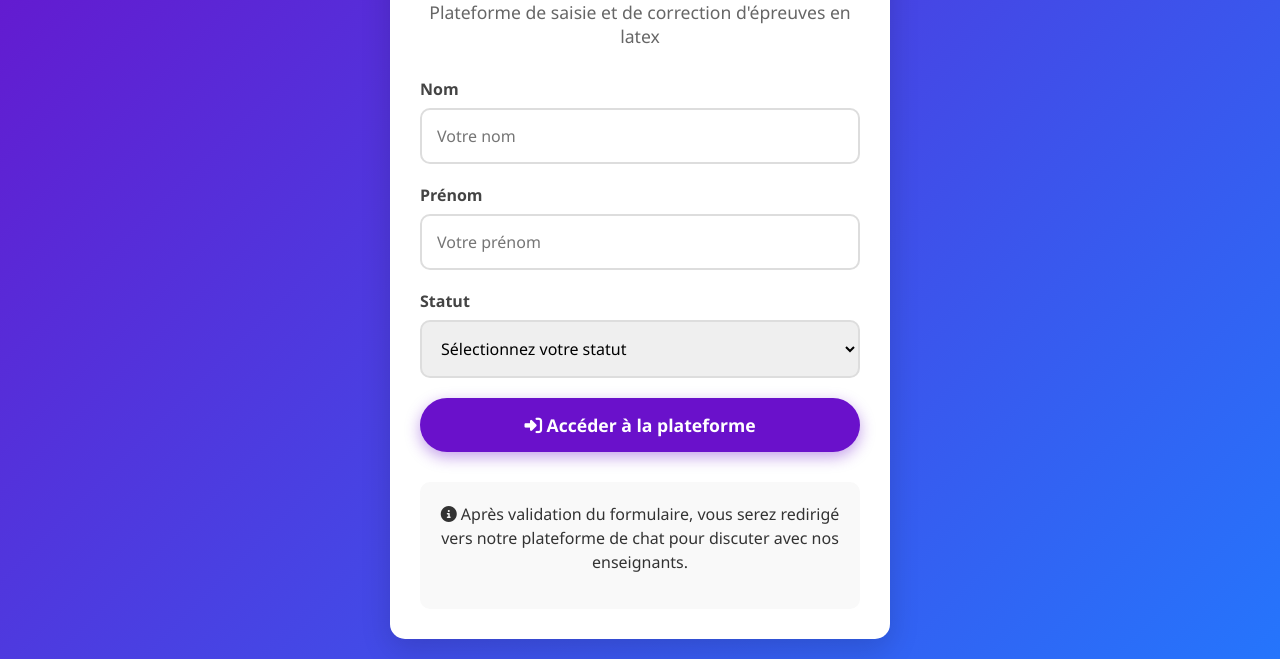
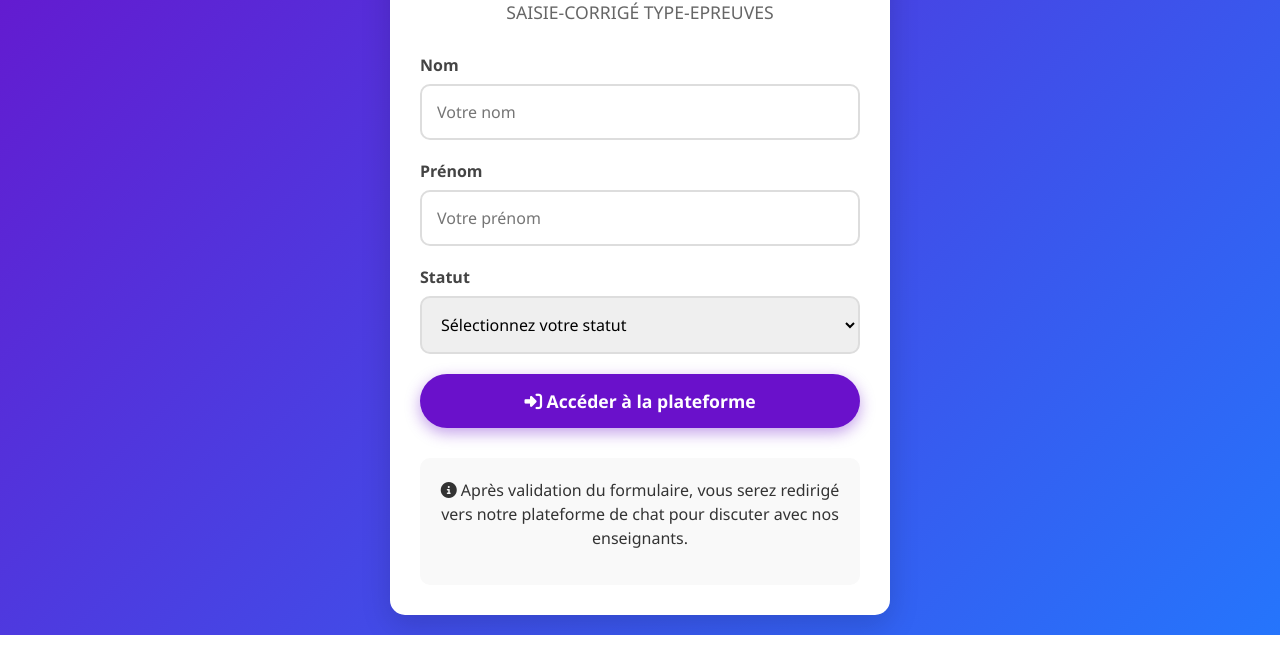
Before and after one commit to jeanskodoc/EDITSCHOOL, a plain HTML site: page index.html in a window 1280 px wide. Shown: the part 223-882 px from the top of the page. After the commit the page ends 858 px from the top, so only its background shows below. Drawn offline with Linux system fonts and the light colour scheme.

Commit message:
Update index.html

```diff
--- a/index.html
+++ b/index.html
@@ -146,7 +146,7 @@
 
         <header>
             <h1>EduChat</h1>
-            <p>Plateforme de saisie et de correction d'épreuves en latex</p>
+            <p> SAISIE-CORRIGÉ TYPE-EPREUVES</p>
         </header>
 
         <form id="access-form">
```
